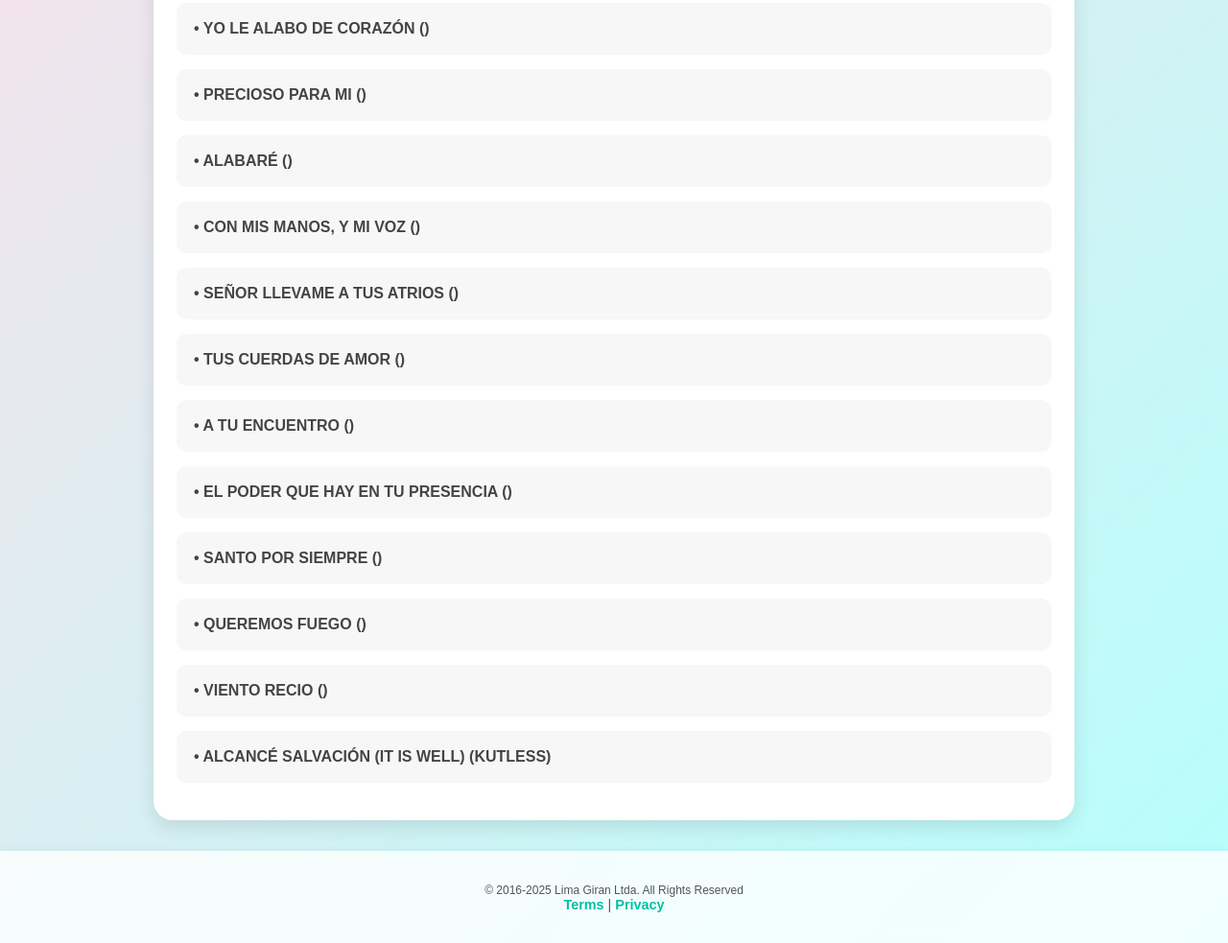
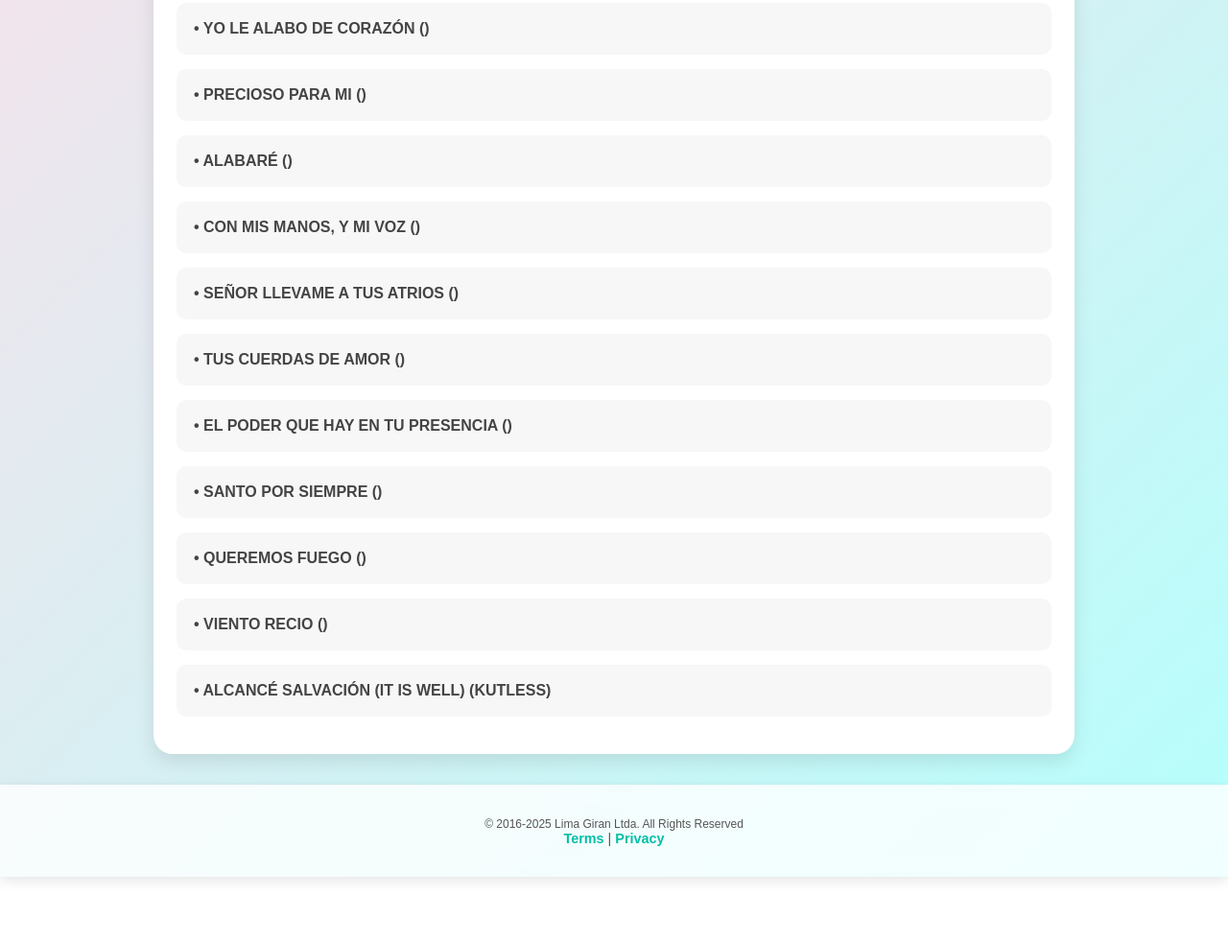
Before and after one commit to Jovenesdelaiema/PrimaveraFest2025, a plain HTML site: page index.html in a window 1280 px wide. Shown: the part 491-1474 px from the top of the page at 96% size. After the commit the page ends 1405 px from the top, so only its background shows below. Drawn offline with Linux system fonts and the light colour scheme.

Commit message:
favicon + sacar a tu encuentro

```diff
--- a/index.html
+++ b/index.html
@@ -487,27 +487,6 @@ Y POR SIEMPRE ES
 ¡SANTO!
 
 SANTO POR SIEMPRE</pre></div>
-            <button class="accordion"><span style="font-weight:bold;">• A TU ENCUENTRO ()</span></button>
-            <div class="accordion-panel"><pre>A TU ENCUENTRO, HOY YO VENGO
-Y ME POSTRO ANTE TUS PIES
-
-TU PRESENCIA ME TRANSFORMA
-Y RENUEVA TODO MI SER
-
-YO QUIERO ESA GLORIA
-QUE VIENE DEL CIELO
-
-QUE SANA MI ALMA
-HOY SANA MI CUERPO
-
-YO QUIERO ESA GLORIA
-QUE VIENE DEL CIELO
-
-QUE ROMPE CADENAS
-ME LLEVA A TU ENCUENTRO
-
-YO QUIERO ESA GLORIA
-Y PROCLAMO QUE ERES SANTO</pre></div>
             <button class="accordion"><span style="font-weight:bold;">• EL PODER QUE HAY EN TU PRESENCIA ()</span></button>
             <div class="accordion-panel"><pre>PUEDO ESTAR EN LO PROFUNDO
 DEL ABISMO
```
